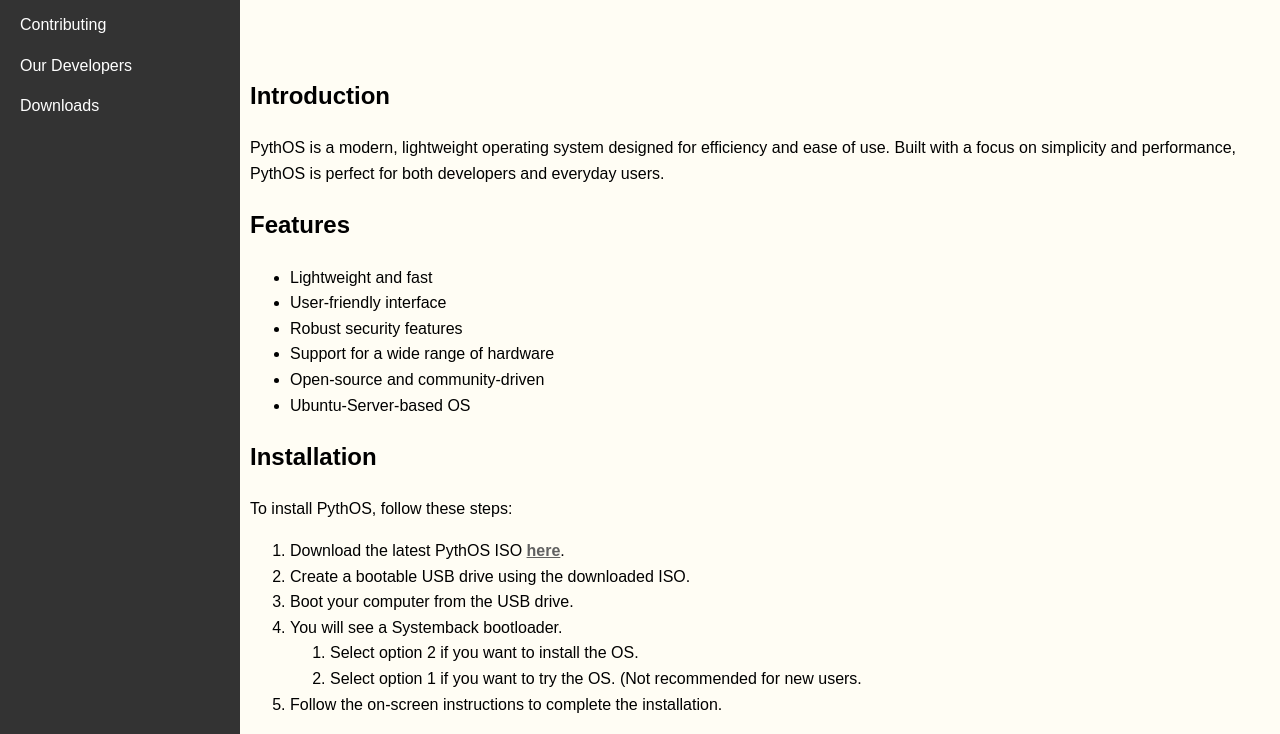
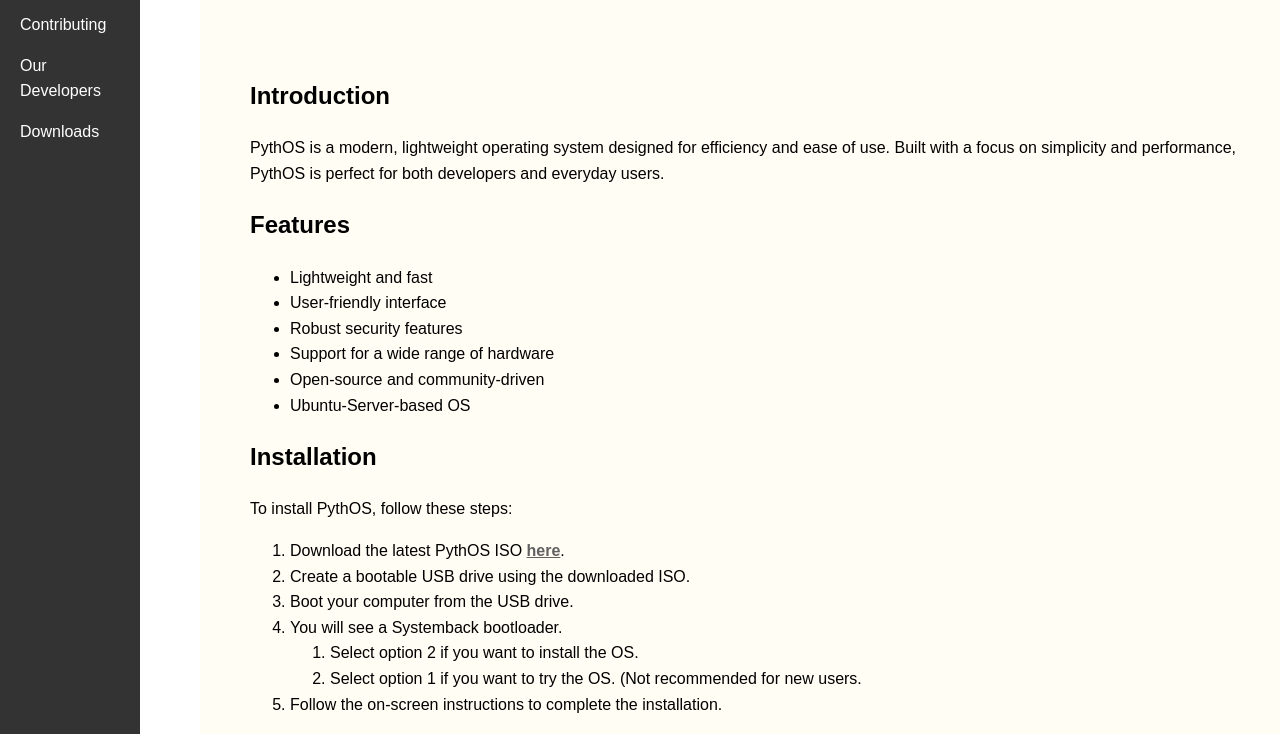
Before and after one commit to milo1004/pythos.pages.dev, a plain HTML site: page index.html in a window 1280 px wide. Shown: the part 263-997 px from the top of the page. Drawn offline with Linux system fonts and the light colour scheme.

Commit message:
Update index.html

```diff
--- a/index.html
+++ b/index.html
@@ -14,7 +14,7 @@
             display: flex;
         }
         .sidebar {
-            width: 200px; /* Sidebar width */
+            width: 100px; /* Sidebar width */
             background: #333; /* Dark background for the sidebar */
             color: #fff;
             padding: 20px;
```
